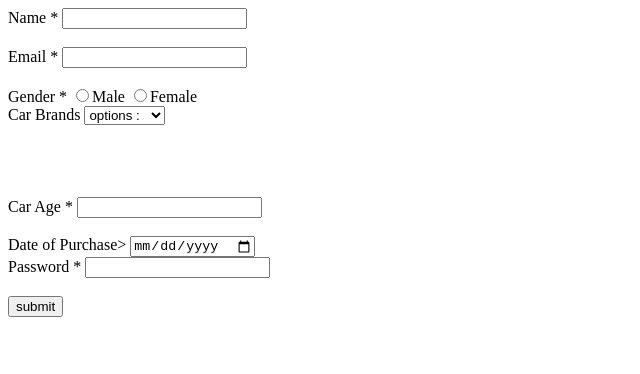
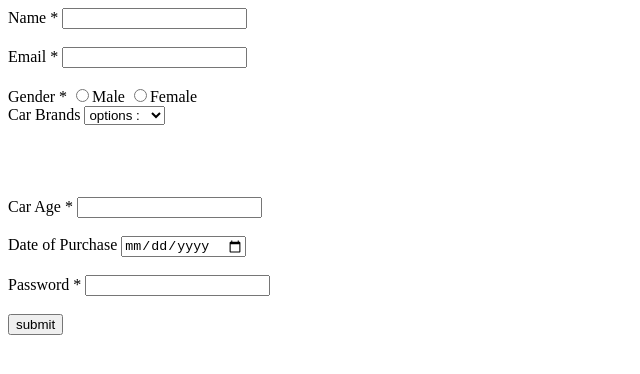
Before and after one commit to acciojob/car-insurance-form-mvikram123, a website: page main.html in a window 1280 px wide. Shown: the whole page, without its empty margins (0-640 px from the left). Drawn offline with Linux system fonts and the light colour scheme.

Commit message:
created a submission

```diff
--- a/main.html
+++ b/main.html
@@ -10,6 +10,7 @@
 	<!-- the entire body must be written by student -->
     <script type="text/javascript" src="./script.js">
 </script>
+	<form action="#" method="post">
 	<div><label for ="name">Name *</label>
 	<input type="text" id="name" name="name" required></div>
 	<div>
@@ -40,10 +41,10 @@
 			<input type="text" id="carage" name="carage" required>
 		</div><br>
 	<div>
-		<label for="dop">Date of Purchase></label>
+		<label for="dop">Date of Purchase</label>
 		<input type="date" id="dop" name="dop" required>
 
-	</div>
+	</div><br>
 		<div>
 			<label for="password" >Password *</label>
 			<input type="password" id="password" name="password" required>
```
